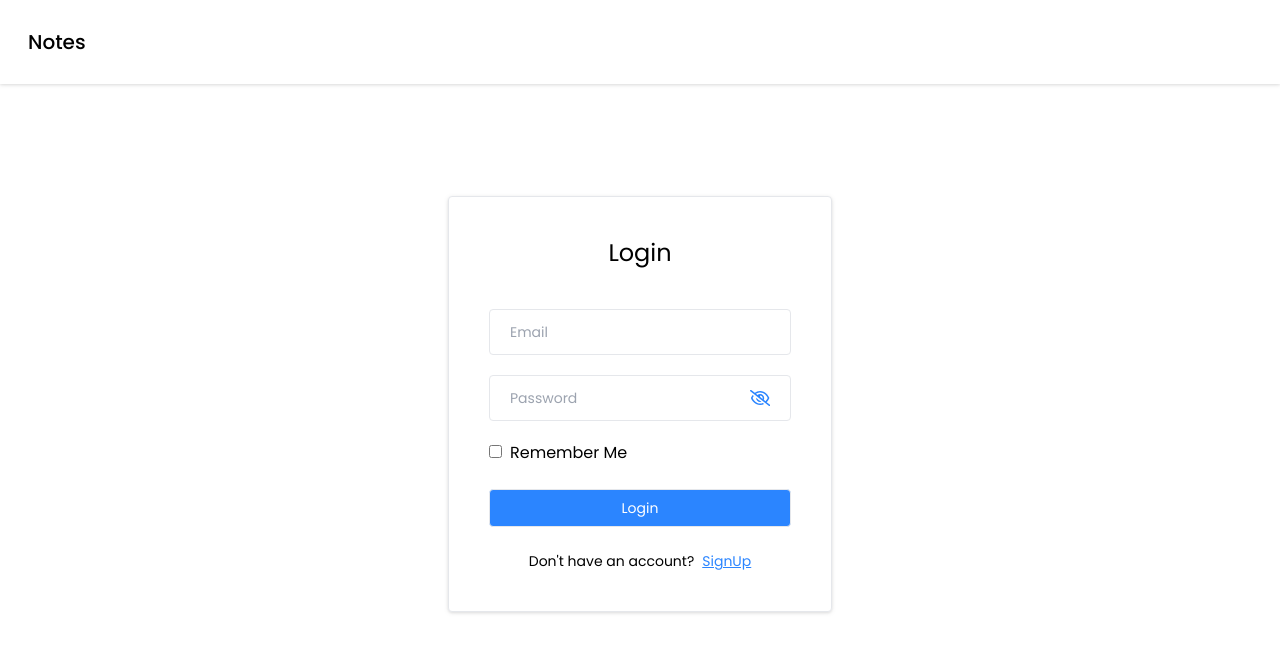
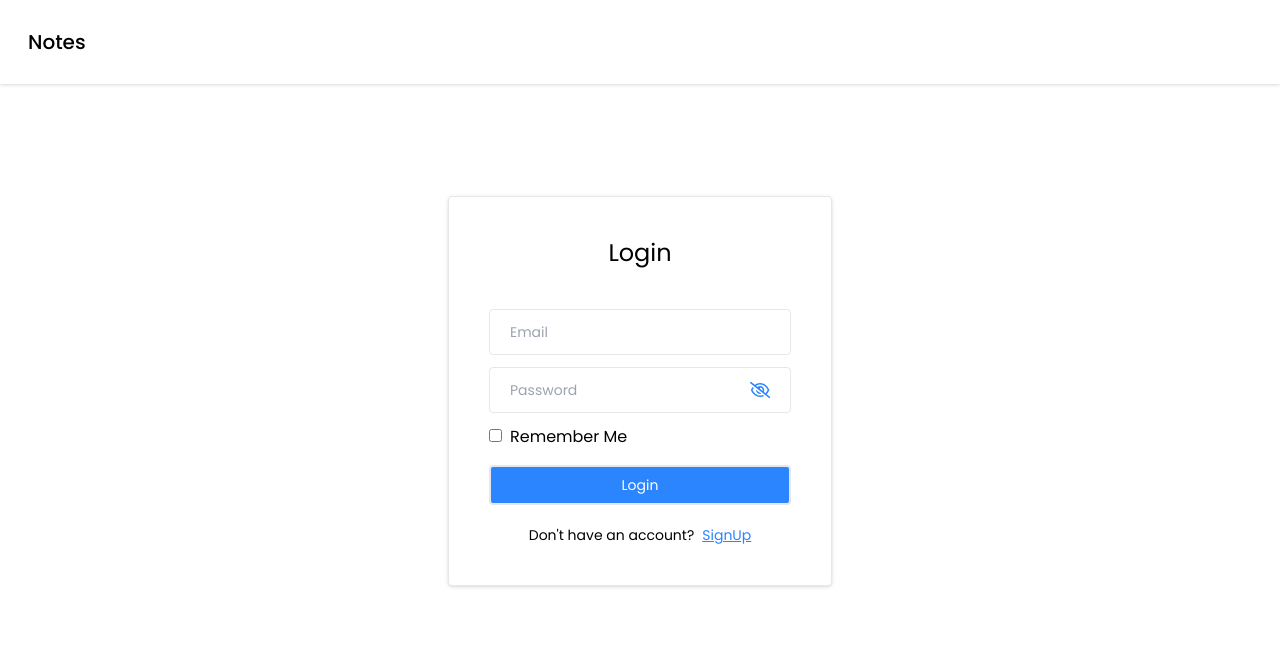
Before and after one commit to 0kishore007/note-app, a React (Vite) app in the folder Client/notes-app/: page /login in a window 1280 px wide. Shown: the top 652 px of the page. Built offline with nearby package versions, Linux system fonts and the light colour scheme.

Commit message:
feat: handleLogin function, alignment in login page

```diff
--- a/Client/notes-app/src/components/PasswordInput.jsx
+++ b/Client/notes-app/src/components/PasswordInput.jsx
@@ -9,7 +9,7 @@ const PasswordInput = ({ value, onChange, placeholder }) => {
     };
 
     return (
-        <div className='flex border bg-transparent rounded px-5 mb-5 items-center'>
+        <div className='flex border bg-transparent rounded px-5 mb-3 items-center'>
             <input
             type={ isShowPassword ? 'text' : 'password' }
             value={ value }
--- a/Client/notes-app/src/index.css
+++ b/Client/notes-app/src/index.css
@@ -25,7 +25,7 @@
  }
 
  .btn-primary{
-  @apply w-full text-sm border p-2 rounded my-1 bg-primary text-white hover:bg-blue-500;
+  @apply w-full text-sm border-[2.0px] p-2 rounded my-1 bg-primary text-white hover:bg-blue-500;
  }
 
 }
--- a/Client/notes-app/src/pages/Login.jsx
+++ b/Client/notes-app/src/pages/Login.jsx
@@ -8,7 +8,34 @@ const Login = () => {
 
   const [email, setEmail] = useState("");
   const [password, setPassword] = useState("");
-  // const [error, setError] = useState(null);
+  const [error, setError] = useState(null);
+
+  const handleLogin = async (e) => {
+    await e.preventDefault();
+
+    if(!email){
+      setError("Email is required");
+      return;
+    }
+
+    if(!password){
+      setError("Password is required");
+      return;
+    }
+
+    if(password.length < 6){
+      setError("Password must be atleast 6 characters");
+      return;
+    }
+
+    setError(null);
+
+    // !email ? setError("Email is required") : setError("");
+    // !password ? setError("Password is required") : setError("");
+    // password.length < 6 ? setError("Password must be atleast 6 characters") : setError("");
+    // setError("");
+    console.log(email, password)
+  }
 
 
   return (
@@ -17,23 +44,26 @@ const Login = () => {
 
       <div className='flex items-center justify-center mt-28'>
         <div className='w-96 border-[1.5px] rounded bg-white px-10 py-10 drop-shadow'>
-          <form onSubmit= { () => {} }>
+          <form onSubmit= { handleLogin }>
             <h4 className='text-2xl mb-10 text-center'>Login</h4>
 
             <input
-            type='text'
+            type='email'
             placeholder='Email'
-            className='input-box mb-5'
+            className='input-box mb-3'
             value={email}
             onChange={(e) => setEmail(e.target.value)} />
 
             <PasswordInput value={ password }
             onChange={(e) => setPassword(e.target.value)} />
-            <p className='mb-5'><input type="checkbox" className='w-auto me-2'/>Remember Me</p>
+
+            { error && <p className='text-red-500 pb-2 text-xs'>{ error }</p>}
+
+            <p className='mb-3'><input type="checkbox" className='w-auto me-2'/>Remember Me</p>
 
             <button className='btn-primary' type='submit'>Login</button>
 
-            <p className='text-sm justify-center items-center flex gap-2 mt-5'>Don't have an account?
+            <p className='text-sm justify-center items-center flex gap-2 mt-4'>Don't have an account?
             <Link to='/signup' className='text-primary underline'>
               SignUp
             </Link>
```
